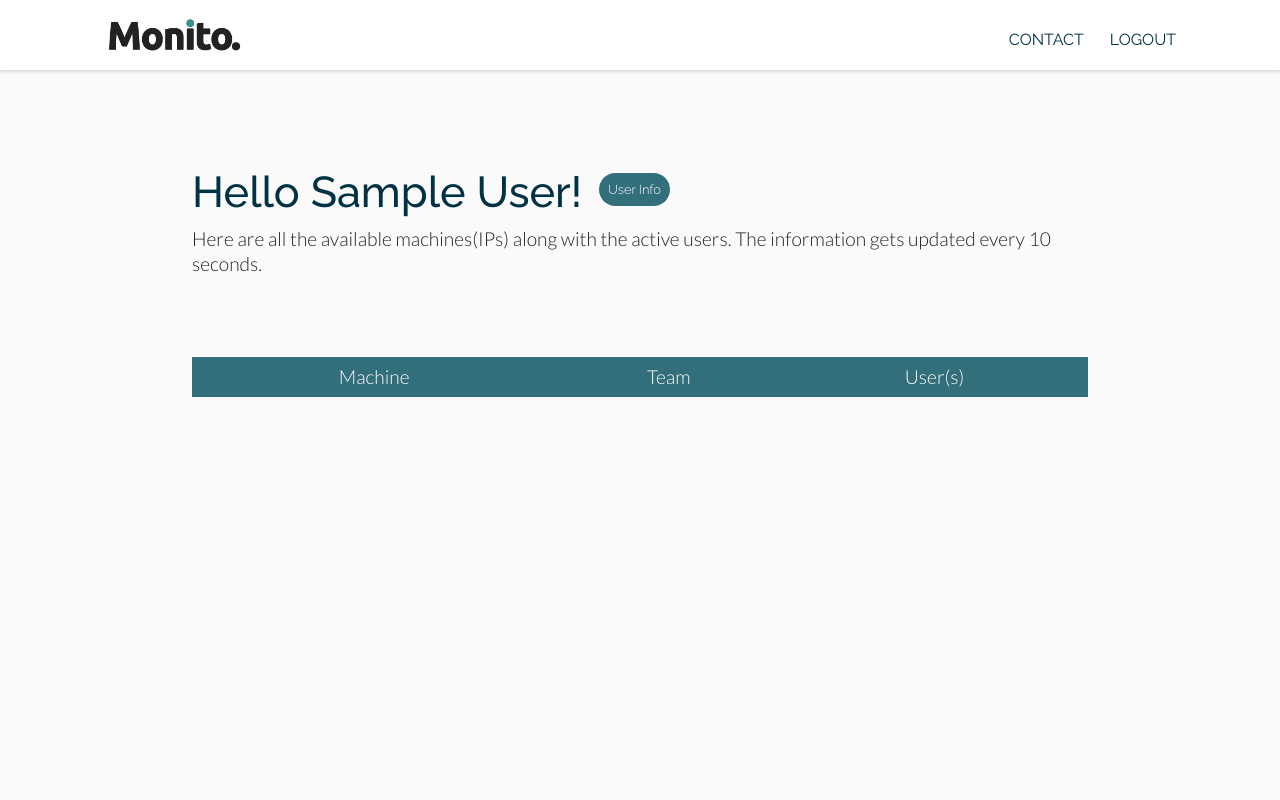
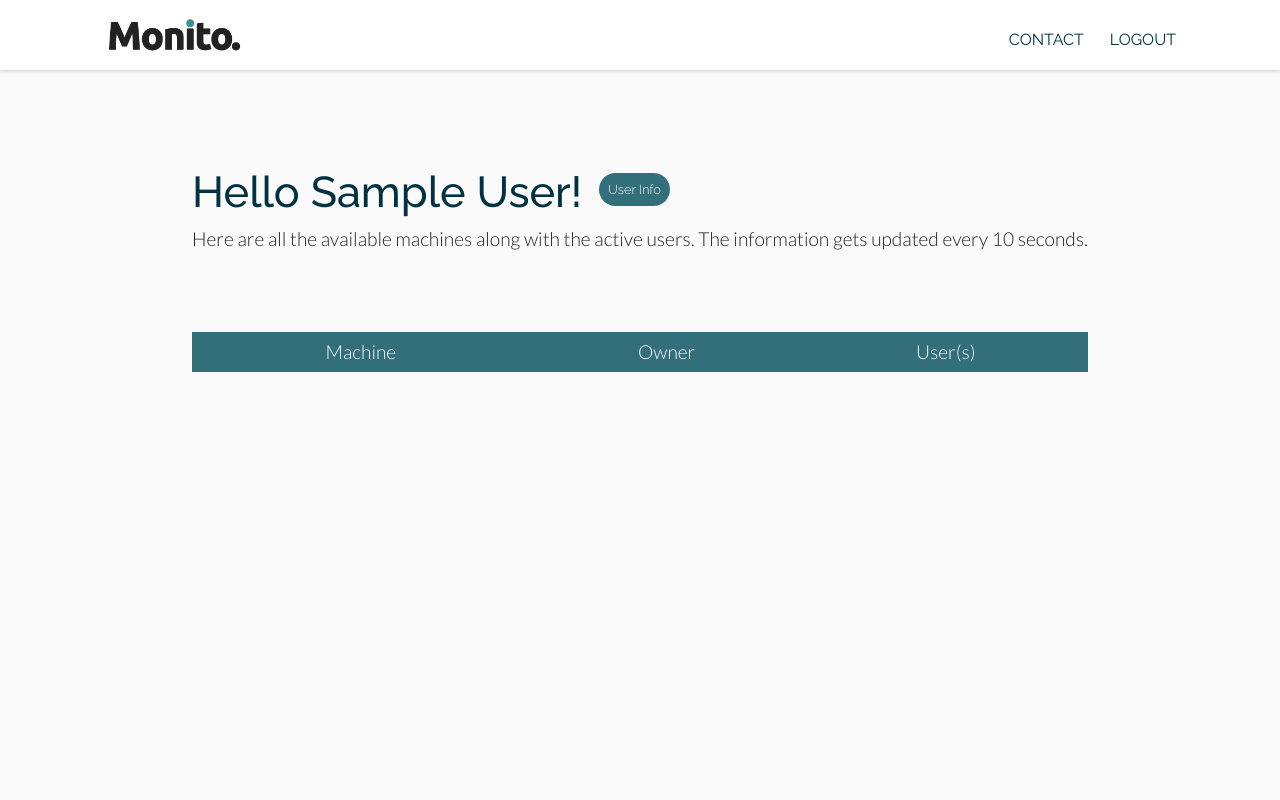
Before and after one commit to raul1991/monito, a Flask app: page /dashboard in a window 1280 px wide. Run offline with Flask 2, Linux system fonts and the light colour scheme; the visitor is signed in with stand-in values (Sample User, id 1); data comes from the database, SQL or seed files in the repository; data that the repository does not hold is empty.

Commit message:
Update schema and fix minor bugs

```diff
--- a/app.py
+++ b/app.py
@@ -33,10 +33,10 @@ class Machine(db.Model):
 	id = db.Column('machineID', db.Integer, primary_key = True)
 	IP = db.Column(db.String(15), unique = True)
 	vdaIPs = db.Column(db.String(200))
-	team = db.Column(db.String(10))
+	owner = db.Column(db.String(10))
 
 	def __repr__(self):
-		return ("<Machine IP: {}".format(self.IP) + " VDA-IPs: {}".format(self.vdaIPs) + " Team: {}>".format(self.team))
+		return ("<Machine IP: {}".format(self.IP) + " VDA-IPs: {}".format(self.vdaIPs) + " Owner: {}>".format(self.owner))
 
 
 @app.route('/', methods = ["GET", "POST"])
@@ -102,7 +102,7 @@ def mapping():
 	if request.form:
 		machine = Machine(vdaIPs = request.form.get('vda_ips'),
 				IP = request.form.get('machine_ip'),
-				team = request.form.get('team').lower())
+				owner = request.form.get('owner').lower())
 		dbMachine = Machine.query.filter_by(IP = machine.IP).first()
 
 		if dbMachine:
@@ -135,7 +135,7 @@ def mappings():
 			else:
 				vdaNameMap += IP.lower() + ','
 
-		machinesStr += machine.IP + ':' + machine.team + ':' + vdaNameMap[:-1] + ';'
+		machinesStr += machine.IP + ':' + machine.owner + ':' + vdaNameMap[:-1] + ';'
 
 	return machinesStr[:-1]
 
--- a/static/dashboard.css
+++ b/static/dashboard.css
@@ -245,7 +245,7 @@ th {
 }
 
 .userInfo h2 {
-	margin: 60px 0px 40px 0px;
+	margin: 70px 0px 40px 0px;
 	color: #222;
 	font-size: 1.6em;
 	text-align: center;
@@ -287,7 +287,7 @@ th {
 	font-size: 1em;
 }
 
-.updateMenu {
+/*.updateMenu {
 	display: none;
 	height: 430px;
 }
@@ -308,7 +308,7 @@ th {
 
 .updateMenu input:focus {
 	outline: 0;
-}
+}*/
 
 
 /***********************************
--- a/static/main.js
+++ b/static/main.js
@@ -62,7 +62,7 @@ function sendRequest(config, action){
 function getAllMappings() {
 	function updateTable() {
 		var table = document.querySelector('table');
-		table.innerHTML = '<tr><th>Machine</th><th>Team</th><th>User(s)</th></tr>';
+		table.innerHTML = '<tr><th>Machine</th><th>Owner</th><th>User(s)</th></tr>';
 
 		sendRequest({'requestType': 'GET', 'url': '/mappings'}, function(XMLObj) {
 			var response = XMLObj.responseText;
--- a/templates/dashboard.html
+++ b/templates/dashboard.html
@@ -29,7 +29,7 @@
 	<section>
 		<header>
 			<div class = "nav">
-				<a href = "#" class = "logo">
+				<a href = "/dashboard" class = "logo">
 					<img src="static/Monito-1-dark.png">
 				<a>
 				<div>
@@ -40,10 +40,11 @@
 		</header>
 		<div class = "main">
 			<h2>Hello {{ currentUser.name }}! <button onclick="displayInfo(1)">User Info</button></h2>
-			<p>Here are all the available machines(IPs) along with the active users. The information gets updated every 10 seconds.</p>
+			<p>Here are all the available machines along with the active users. The information gets updated every 10 seconds.</p>
 			<table>
 				<tr>
 					<th>Machine</th>
+					<th>Owner</th>
 					<th>User(s)</th>
 				</tr>
 			</table>
```
Also changed, not shown: README.md.
